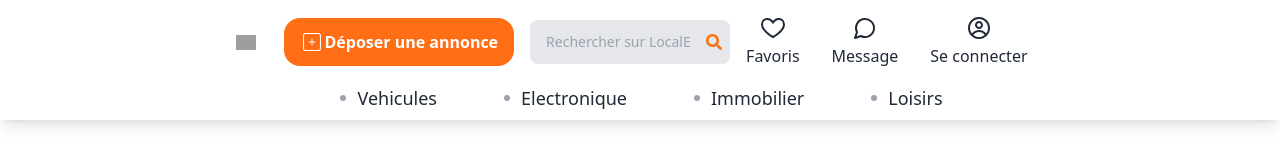
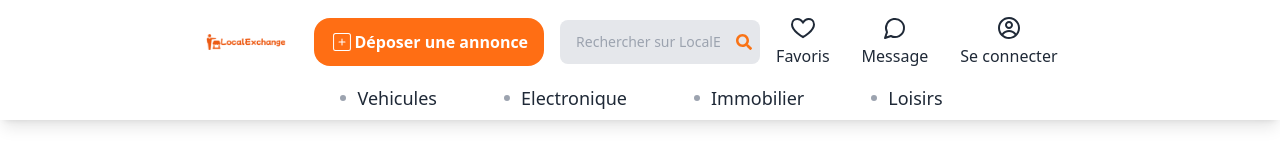
Before and after one commit to sirconscious/LocalExchange, a Next.js app: page / in a window 1280 px wide. Shown: the top 160 px of the page. Built offline with nearby package versions, Linux system fonts and the light colour scheme; grey boxes are pictures that could not be loaded.

Commit message:
check navbar

```diff
--- a/app/Components/NavBar.jsx
+++ b/app/Components/NavBar.jsx
@@ -2,7 +2,7 @@
 import React, { useState } from "react";
 import Image from "next/image";
 
-import logo2 from "../assets/logo2.png";
+import logo2 from "../assets/Pic/logo2.png";
 import { FaSearch } from "react-icons/fa";
 import { CiSquarePlus } from "react-icons/ci";
 import { GrFavorite } from "react-icons/gr";
@@ -18,10 +18,8 @@ export default function NavBar() {
       <div className="max-w-screen-xl flex flex-wrap items-center justify-center space-x-4 mx-auto p-4">
         <a href="#" className="flex items-center space-x-3 rtl:space-x-reverse">
           {/* <img src="/logo02.png" className="h-10" alt="Logo" />  */}
-          <Image src = "/logo02.png"
-          alt={logo2}
-          width={20}
-          height={20} />
+          <Image src="/logo2.png" alt="Logo" width={80} height={40} unoptimized />
+
           <span className="self-center text-2xl font-semibold text-black whitespace-nowrap"></span>
         </a>
         <button
--- a/jsconfig.json
+++ b/jsconfig.json
@@ -1,5 +1,6 @@
 {
   "compilerOptions": {
+    "jsx": "react",
     "paths": {
       "@/*": ["./*"]
     }
```
Also changed, not shown: app/assets/Pic/logo2.png (added).
